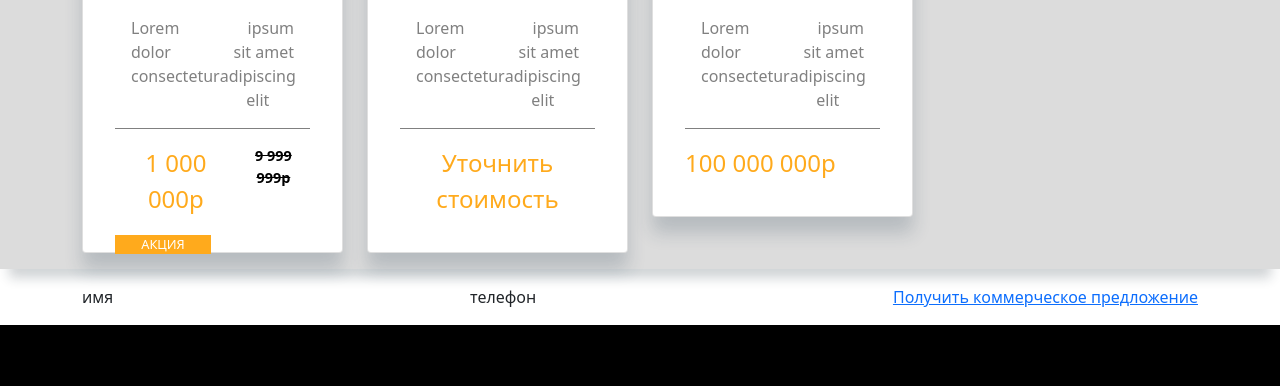
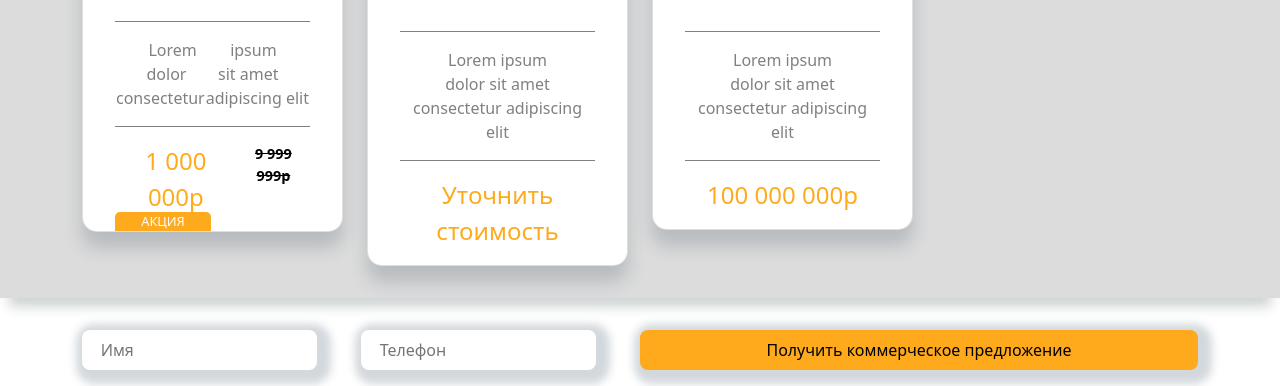
Before and after one commit to sleepyb285/fish, a Django app: page /mst/ in a window 1280 px wide. Shown: the part 1470-1856 px from the top of the page. Run offline with Django 4.2, Linux system fonts and the light colour scheme.

```diff
--- a/app/catalog/templates/MST/MST.css
+++ b/app/catalog/templates/MST/MST.css
@@ -26,6 +26,11 @@ header .container .row {
     position: static;
 }
 
+.header_text li a{
+    text-decoration: none;
+    color: white;
+}
+
 .header_phone {
     align-items: center;
     display: flex;
@@ -34,10 +39,6 @@ header .container .row {
 
 .logo_text {
     font-size: smaller;
-}
-
-.logo_text p {
-    margin-bottom: 0;
 }
 
 
@@ -88,13 +89,12 @@ header .container .row {
 
 .info_text {
     background-color: #313e4f;
-    padding: 1rem 0 1rem 0;
+    padding: 2rem 0 2rem 0;
 
 }
 
 .popular {
     background-color: #dcdcdc;
-    padding: 1rem 0 1rem 0;
     box-shadow: 0px 18px 11px -9px rgba(23, 40, 52, 0.2);
 }
 
@@ -114,27 +114,36 @@ header .container .row {
     padding: 1rem 2rem 1rem 2rem;
     box-shadow: 0px 16px 18px 0px rgba(34, 60, 80, 0.2);
     margin-top: 2rem;
+    margin-bottom: 2rem;
+    border-radius: 15px;
+}
+
+.card_title {
+    font-weight: 600;
 }
 
 .card_attr {
     color: gray;
     border-top: gray solid 1px;
     border-bottom: gray solid 1px;
-    padding: 1rem 1rem 1rem 1rem;
-    margin-top: 1rem;
+    margin-top: 2rem;
+    padding: 1rem 0;
 }
 
-.card_attr p {
-    margin: 0 0 0 0;
+.card_attr div {
     display: flex;
-    justify-content: space-between;
+    justify-content: space-evenly;
 }
+
+/* .card_attr div span {
+
+} */
 
 .card_price {
     color: #ffaa1c;
     padding-top: 1rem;
     display: inline-flex;
-    justify-content: space-between;
+    justify-content: center;
     font-size: 1.5rem;
 }
 
@@ -148,18 +157,36 @@ header .container .row {
 .sale_badge {
     color: #ffffff;
     width: 6rem;
+    font-size: 1.2rem;
     background-color: #ffaa1c;
-    position: relative;
-    bottom: -1.1rem;
+    position: absolute;
+    bottom: 0;
     font-size: 0.8rem;
+    border-top-left-radius: 5px;
+    border-top-right-radius: 5px;
 }
 
 
-.callback {
+.callback form {
     display: flex;
     justify-content: space-between;
-    margin-top: 1rem;
-    margin-bottom: 1rem;
+    margin-top: 2rem;
+    margin-bottom: 2rem;
+
+}
+
+.callback form input {
+    border: none;
+    border-radius: 8px;
+    box-shadow: 4px 4px 8px 10px rgba(34, 60, 80, 0.2);
+    font-weight: 500;
+}
+
+#call_send {
+    color: black;
+    background-color: #ffaa1c;
+    width: 50%;
+    height: 2.5rem;
 }
 
 .features {
--- a/app/catalog/templates/MST/main.html
+++ b/app/catalog/templates/MST/main.html
@@ -4,7 +4,7 @@
 <div class="section swiper">
 
     <div class="container-fluid swiper_container">
-        <div id="swiper" class="carousel carousel-dark slide">
+        <div id="swiper" class="carousel carousel-dark carousel-fade slide">
             <div class="carousel-inner">
                 <div class="carousel-item active">
                     <img src="/catalog/templates/MST/pics/5plus_gallery10.jpg" class="d-block w-100" alt="...">
@@ -73,21 +73,32 @@
                 <div class="col-3">
                     <a href="">
                         <div class="card">
-                            <h2 style="font-size: 1rem;">Прекрасное название для этой техники MST или как там</h2>
+
+                            <div class="card_title">
+                                <div>
+                                    Экскаватор-погрузчик
+                                </div>
+
+                                <div>
+                                    MST MS44 S
+                                </div>
+                            </div>
+
                             <img class="img-fluid" src="/catalog/templates/MST/pics/urun_detail_5plus.png">
                             <div class="card_attr">
-                                <p>
+                                <!-- Забыл, как там лесенку надо было выравнивать... -->
+                                <div>
                                     <span>Lorem</span>
                                     <span>ipsum</span>
-                                </p>
-                                <p>
+                                </div>
+                                <div>
                                     <span>dolor</span>
                                     <span>sit amet</span>
-                                </p>
-                                <p>
+                                </div>
+                                <div>
                                     <span>consectetur</span>
                                     <span>adipiscing elit</span>
-                                </p>
+                                </div>
                             </div>
 
                             <div class="card_price">
@@ -169,10 +180,12 @@
 
 <div class="container callback">
     <!-- TODO форма для сбора данных -->
-    <span>имя</span>
+    <form>
+        <input type="text" name="name" placeholder="    Имя">
+        <input type="tel" name="phone" placeholder="    Телефон">
+        <input type="submit" id="call_send" name="send" value="Получить коммерческое предложение">
 
-    <span>телефон</span>
-    <a href="">Получить коммерческое предложение</a>
+    </form>
 </div>
 
 <div class="section features">
@@ -280,7 +293,7 @@
                         <input type="org" id="name" name="org" placeholder="Название организации">
                         <input type="email" id="mail" name="mail" placeholder="e-mail">
                         <input type="tel" id="phone" name="phone" placeholder="Телефон">
-                        <input type="submit" id="send" name="send" value="SSS">
+                        <input type="submit" id="send" name="send" value="Получить КП">
                     </form>
                 </div>
             </div>
```
Also changed, not shown: app/catalog/templates/MST/base.html (+83 -13 lines).
